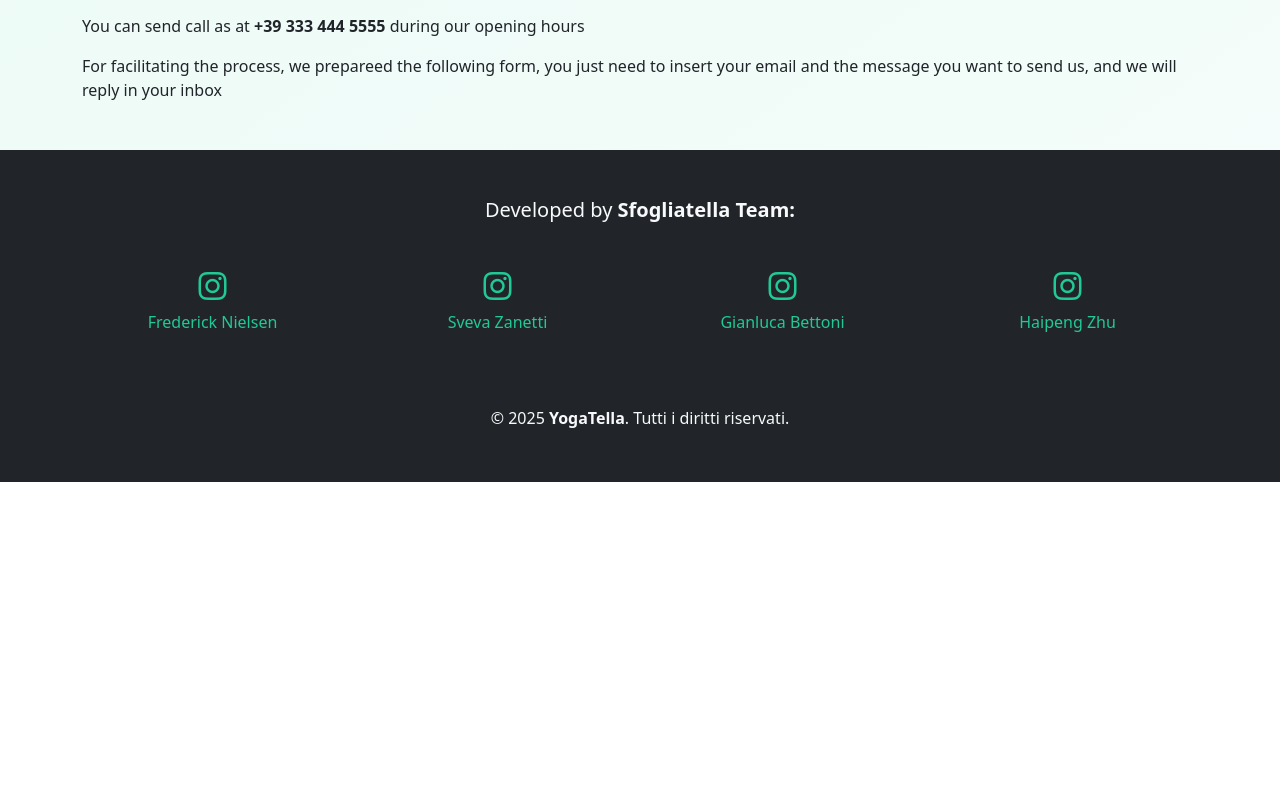
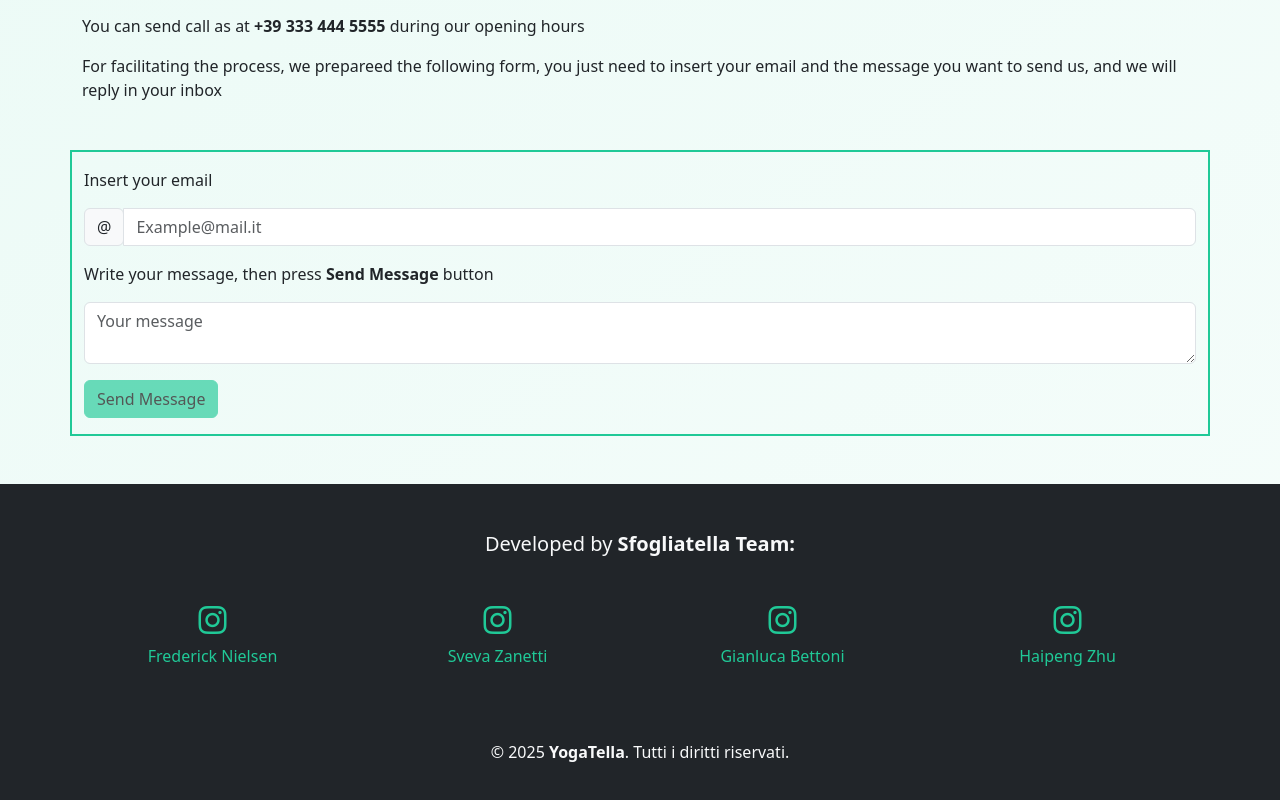
Before and after one commit to fred321f/hypmed_sfogliatella, a Nuxt app: page /contact in a window 1280 px wide. Shown: the part 866-1666 px from the top of the page. Before the commit the page ends 1348 px from the top, so only its background shows below. Built offline with nearby package versions, Linux system fonts and the light colour scheme.

Commit message:
InputMessage component

```diff
--- /dev/null
+++ b/components/InputMessage.vue
@@ -0,0 +1,74 @@
+<template>
+    <div class="mb-5 container border border-2 border-primary">
+      <p class="my-3">Insert your email</p>
+      <div class="input-group mb-3">
+        <div class="input-group-prepend">
+          <span class="input-group-text" id="basic-addon1">@</span>
+        </div>
+        <input
+          type="text"
+          class="form-control"
+          placeholder="Example@mail.it"
+          aria-label="Example@mail.it"
+          aria-describedby="basic-addon1"
+          v-model="email"
+        />
+      </div>
+      <p class="my-3">Write your message, then press <strong>Send Message</strong> button</p>
+      <div class="input-group">
+        <textarea
+          class="form-control"
+          placeholder="Your message"
+          aria-label="Text"
+          v-model="message"
+        ></textarea>
+      </div>
+
+        <div class="my-3">
+        <button
+            type="button"
+            class="btn btn-primary"
+            :disabled="!isFormValid"
+            @click="handleSend"
+        >
+            {{ buttonText }}
+        </button>
+        </div>
+
+        <div v-if="showAlert" class="alert alert-warning" role="alert">
+        Fill both email and message fields before sending!
+        </div>
+  </div>
+  </template>
+
+
+  <script>
+  export default {
+    data() {
+      return {
+        email: '',
+        message: '',
+        buttonText: 'Send Message',
+        showAlert: false,
+      };
+    },
+    computed: {
+      isFormValid() {
+        return this.email.trim() !== '' && this.message.trim() !== '';
+      },
+    },
+    methods: {
+      handleSend() {
+        if (!this.isFormValid) {
+          this.showAlert = true;
+          return;
+        }
+
+        this.buttonText = 'Message Sent!';
+        this.email = '';
+        this.message = '';
+        this.showAlert = false;
+      },
+    },
+  };
+  </script>
--- a/pages/contact/index.vue
+++ b/pages/contact/index.vue
@@ -1,5 +1,6 @@
 <script setup>
 import LeafletMap from '~/components/LeafletMap.vue'
+import InputMessage from '~/components/InputMessage.vue'
 </script>
 
 <template>
@@ -27,4 +28,5 @@ import LeafletMap from '~/components/LeafletMap.vue'
         <p class="my-3">You can send call as at <strong>+39 333 444 5555</strong> during our opening hours</p>
         <p class="my-3">For facilitating the process, we prepareed the following form, you just need to insert your email and the message you want to send us, and we will reply in your inbox</p>
     </div>
+    <InputMessage />
 </template>
```
